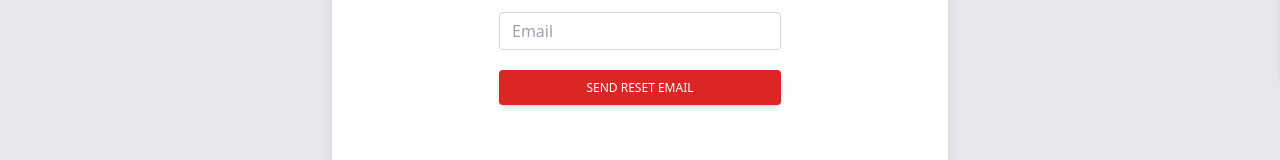
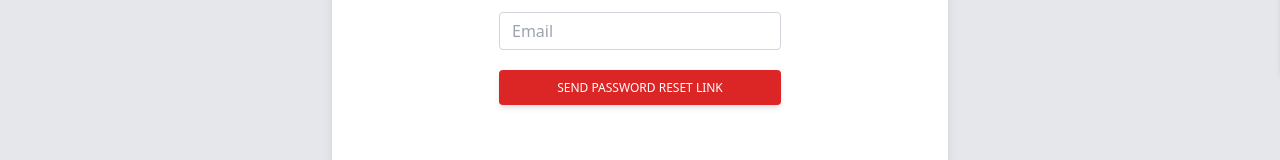
Before and after one commit to MaxVhanamane/RedTomato, a Next.js app: page /forgotpassword in a window 1280 px wide. Shown: the part 310-470 px from the top of the page. Built offline with nearby package versions, Linux system fonts and the light colour scheme.

Commit message:
Changed button name

```diff
--- a/pages/forgotpassword.js
+++ b/pages/forgotpassword.js
@@ -251,7 +251,7 @@ export default function Forgotpassword() {
                           type="submit"
 
                         >
-                          Send Reset Email
+                          Send Password Reset Link
                         </button>
                       </div>
                       <div className="flex items-center justify-between pb-6">
--- a/pages/login.js
+++ b/pages/login.js
@@ -124,7 +124,7 @@ else{
                       >
                         Log in
                       </button>
-                     <Link href="/forgotpassword" className="text-gray-500">Forgot password?</Link>
+                     <Link href="/forgotpassword" ><a className="text-gray-600 hover:text-gray-700">Forgot password?</a></Link>
                     </div>
                     <div className="flex items-center justify-between pb-6">
                       <p className="mb-0 mr-2">Don&apos;t have an account?</p>
```
